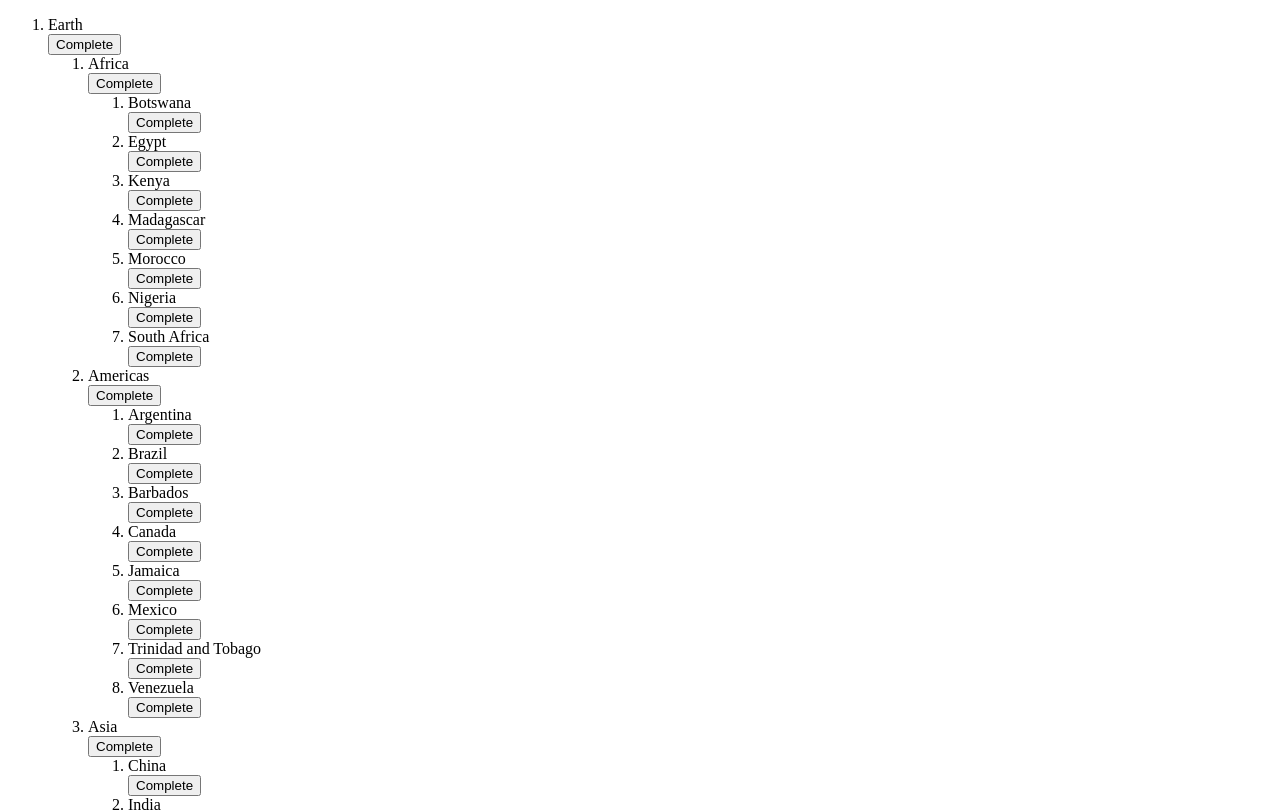
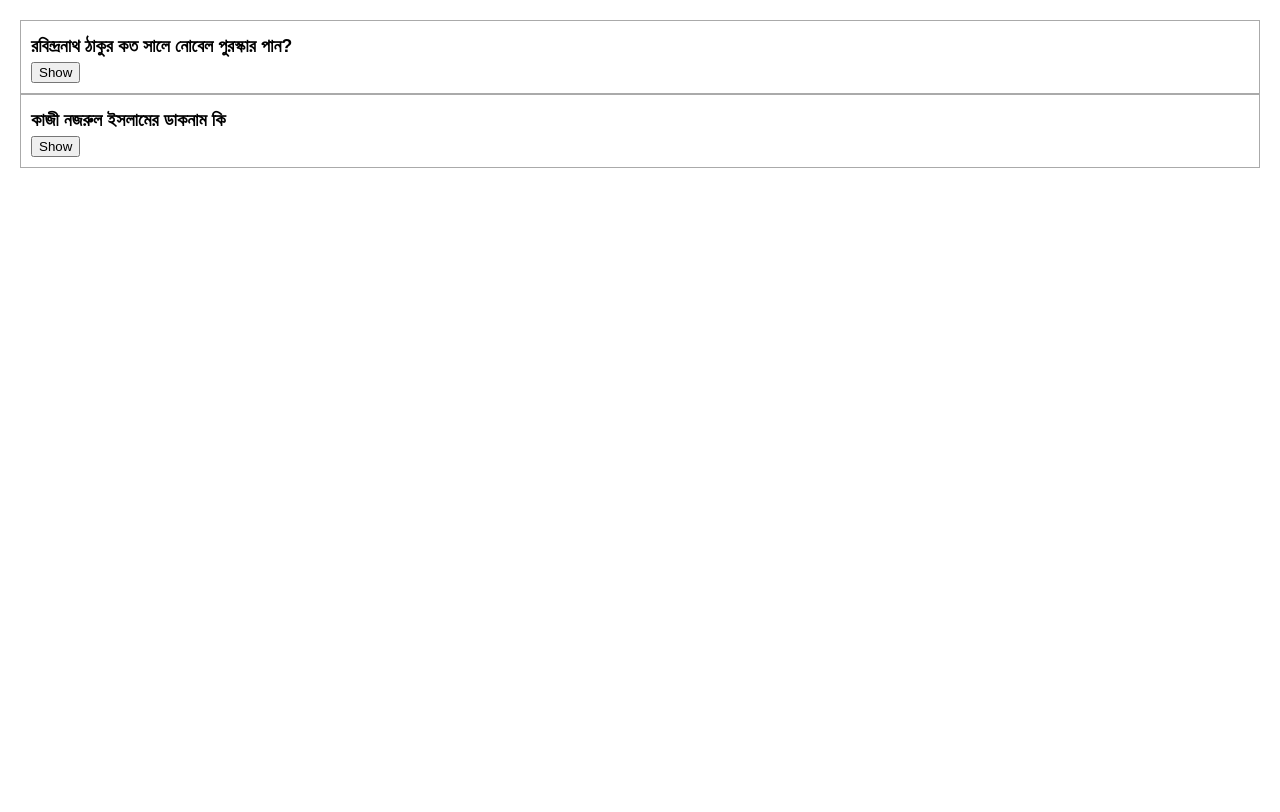
Before and after one commit to codedbyMojnu/lws-assignment-3-project-manager, a React (Vite) app: page / in a window 1280 px wide. Shown: the top 812 px of the page. Built offline with nearby package versions, Linux system fonts and the light colour scheme.

Commit message:
lifting state up in 3 ways

```diff
--- /dev/null
+++ b/src/Accordion.jsx
@@ -0,0 +1,25 @@
+import { useState } from "react";
+import Panel from "./Panel";
+
+export default function Accordion() {
+  const [index, setIndex] = useState(null);
+
+  return (
+    <>
+      <Panel
+        title="রবিন্দ্রনাথ ঠাকুর কত সালে নোবেল পুরস্কার পান?"
+        isActive={index === 0}
+        onSmash={() => setIndex(0)}
+      >
+        উত্তর- ১৯১৩ সাল
+      </Panel>
+      <Panel
+        title="কাজী নজরুল ইসলামের ডাকনাম কি"
+        isActive={index === 1}
+        onSmash={() => setIndex(1)}
+      >
+        উত্তর- দুখু মিয়া
+      </Panel>
+    </>
+  );
+}
--- a/src/App.jsx
+++ b/src/App.jsx
@@ -1,9 +1,10 @@
-import TravelPlan from "./TravelPlan";
+import Accordion from "./Accordion";
+import "./styles.css";
 
 export default function App() {
   return (
     <div>
-      <TravelPlan />
+      <Accordion />
     </div>
   );
 }
--- /dev/null
+++ b/src/Panel.jsx
@@ -0,0 +1,8 @@
+export default function Panel({ title, children, isActive, onSmash }) {
+  return (
+    <section className="panel">
+      <h3>{title}</h3>
+      {isActive ? <p>{children}</p> : <button onClick={onSmash}>Show</button>}
+    </section>
+  );
+}
--- a/src/PlaceTree.jsx
+++ /dev/null
@@ -1,21 +0,0 @@
-export default function PlaceTree({ id, rootData, parentId, onComplete }) {
-  const place = rootData[id];
-  return (
-    <>
-      <li>{place?.title}</li>
-      <button onClick={() => onComplete(id, parentId)}>Complete</button>
-      <ol>
-        {place?.childIds.length > 0 &&
-          place?.childIds.map((childId) => (
-            <PlaceTree
-              key={childId}
-              id={childId}
-              rootData={rootData}
-              parentId={id}
-              onComplete={onComplete}
-            />
-          ))}
-      </ol>
-    </>
-  );
-}
--- a/src/TravelPlan.jsx
+++ /dev/null
@@ -1,26 +0,0 @@
-import { useState } from "react";
-import { initialTravelPlan } from "./data/places";
-import PlaceTree from "./PlaceTree";
-export default function TravelPlan() {
-  const [plan, setPlan] = useState(initialTravelPlan);
-  function handleComplete(id, parentId) {
-    const nextPlan = {
-      ...plan[parentId],
-      childIds: plan[parentId]?.childIds.filter((childId) => childId !== id),
-    };
-    setPlan({ ...plan, [parentId]: nextPlan });
-  }
-  return (
-    <ol>
-      {plan[0]?.childIds.map((childId) => (
-        <PlaceTree
-          key={childId}
-          id={childId}
-          rootData={plan}
-          parentId={0}
-          onComplete={handleComplete}
-        />
-      ))}
-    </ol>
-  );
-}
--- /dev/null
+++ b/src/styles.css
@@ -0,0 +1,56 @@
+* {
+  box-sizing: border-box;
+}
+
+body {
+  font-family: sans-serif;
+  margin: 20px;
+  padding: 0;
+}
+
+h1 {
+  margin-top: 0;
+  font-size: 22px;
+}
+
+h2 {
+  margin-top: 0;
+  font-size: 20px;
+}
+
+h3 {
+  margin-top: 0;
+  font-size: 18px;
+}
+
+h4 {
+  margin-top: 0;
+  font-size: 16px;
+}
+
+h5 {
+  margin-top: 0;
+  font-size: 14px;
+}
+
+h6 {
+  margin-top: 0;
+  font-size: 12px;
+}
+
+code {
+  font-size: 1.2em;
+}
+
+ul {
+  padding-inline-start: 20px;
+}
+
+h3,
+p {
+  margin: 5px 0px;
+}
+.panel {
+  padding: 10px;
+  border: 1px solid #aaa;
+}
```
